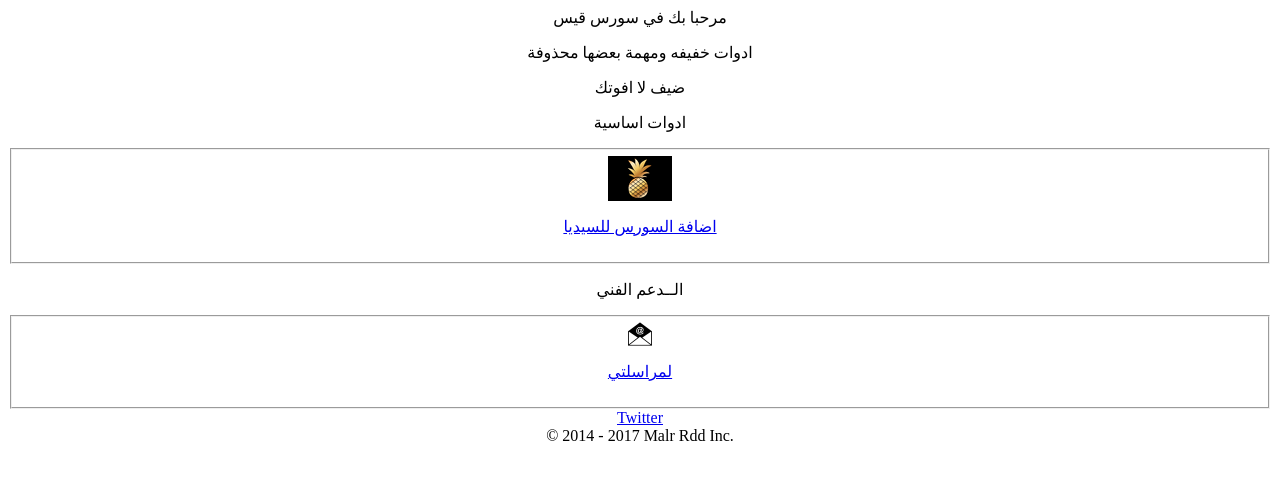
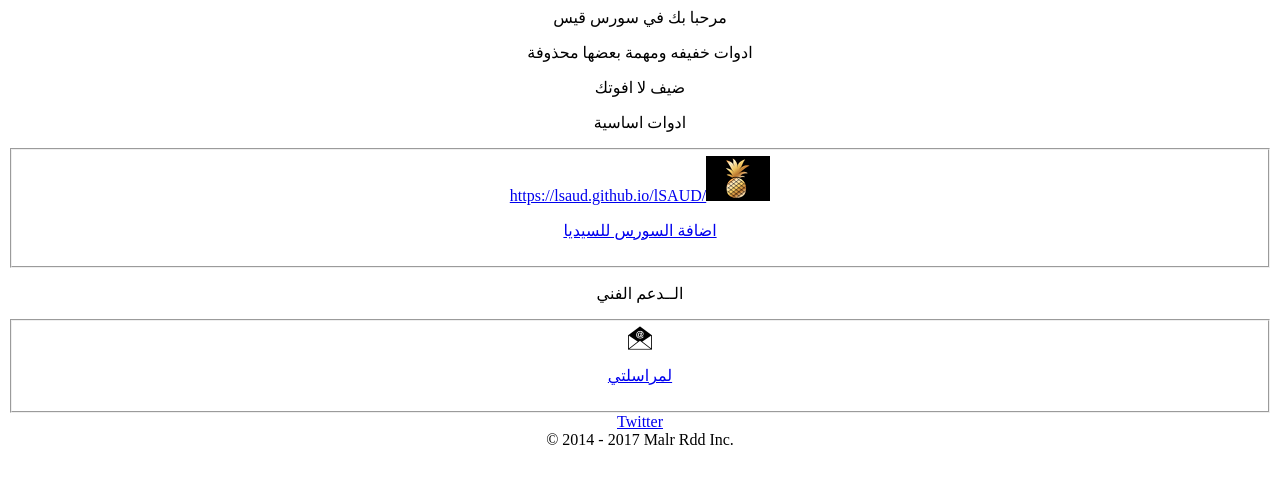
Before and after one commit to lSAUD/lSAUD, a plain HTML site: page index.html in a window 1280 px wide. Drawn offline with Linux system fonts and the light colour scheme.

Commit message:
Update index.html

```diff
--- a/index.html
+++ b/index.html
@@ -33,7 +33,7 @@
 </block>
 
 <fieldset>
-	<a href="cydia://url/https://cydia.saurik.com/api/share#?source=https://qiosz.github.io/cydia/"><img src="./CydiaIcon.png" class="icon"><div><div><label><p>اضافة السورس للسيديا</p></label><label class="url"><p></p></label></div></div></a>
+	<a href="cydia://url/https://cydia.saurik.com/api/share#?source=">https://lsaud.github.io/lSAUD/<img src="./CydiaIcon.png" class="icon"><div><div><label><p>اضافة السورس للسيديا</p></label><label class="url"><p></p></label></div></div></a>
 </fieldset>
 <block>
 	<p>الــدعم الفني</p>
```
